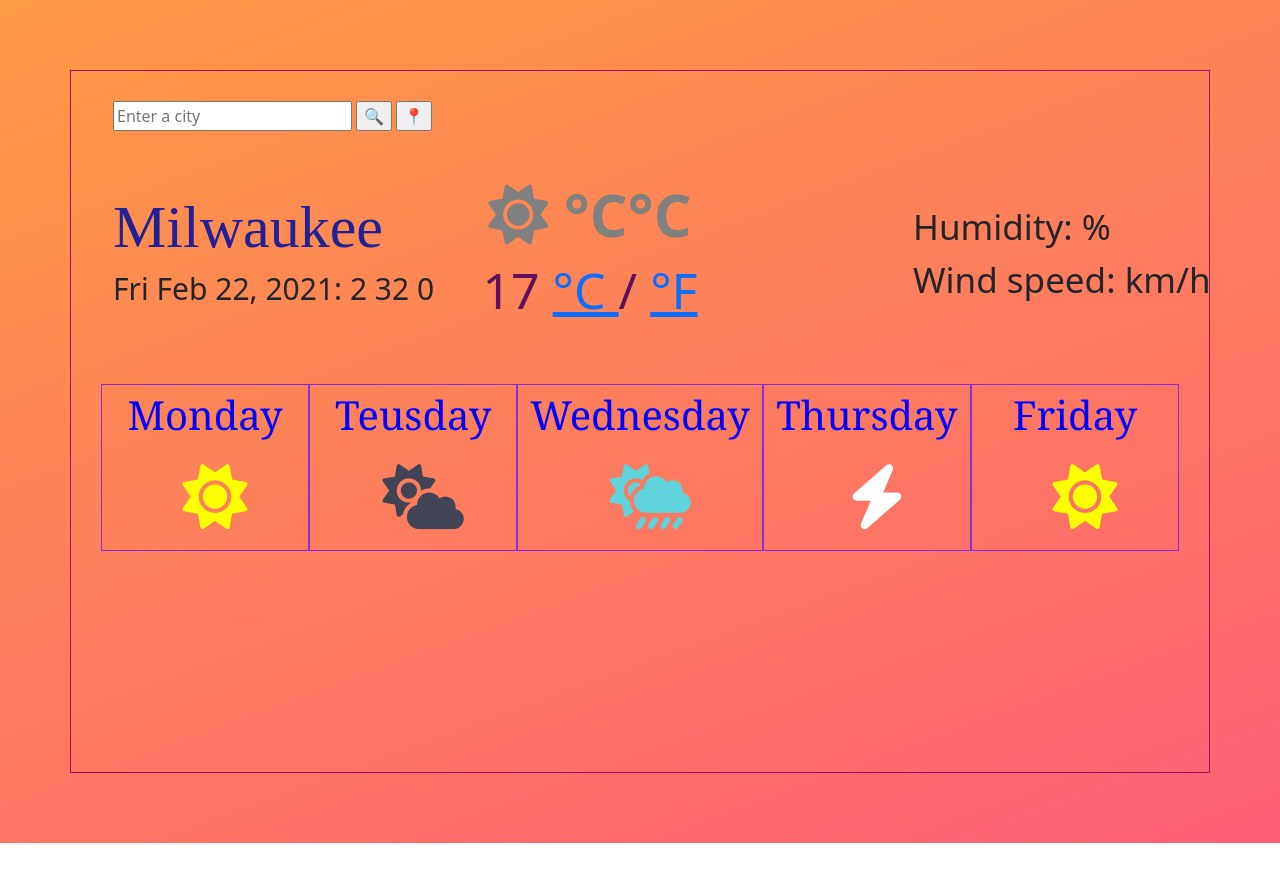
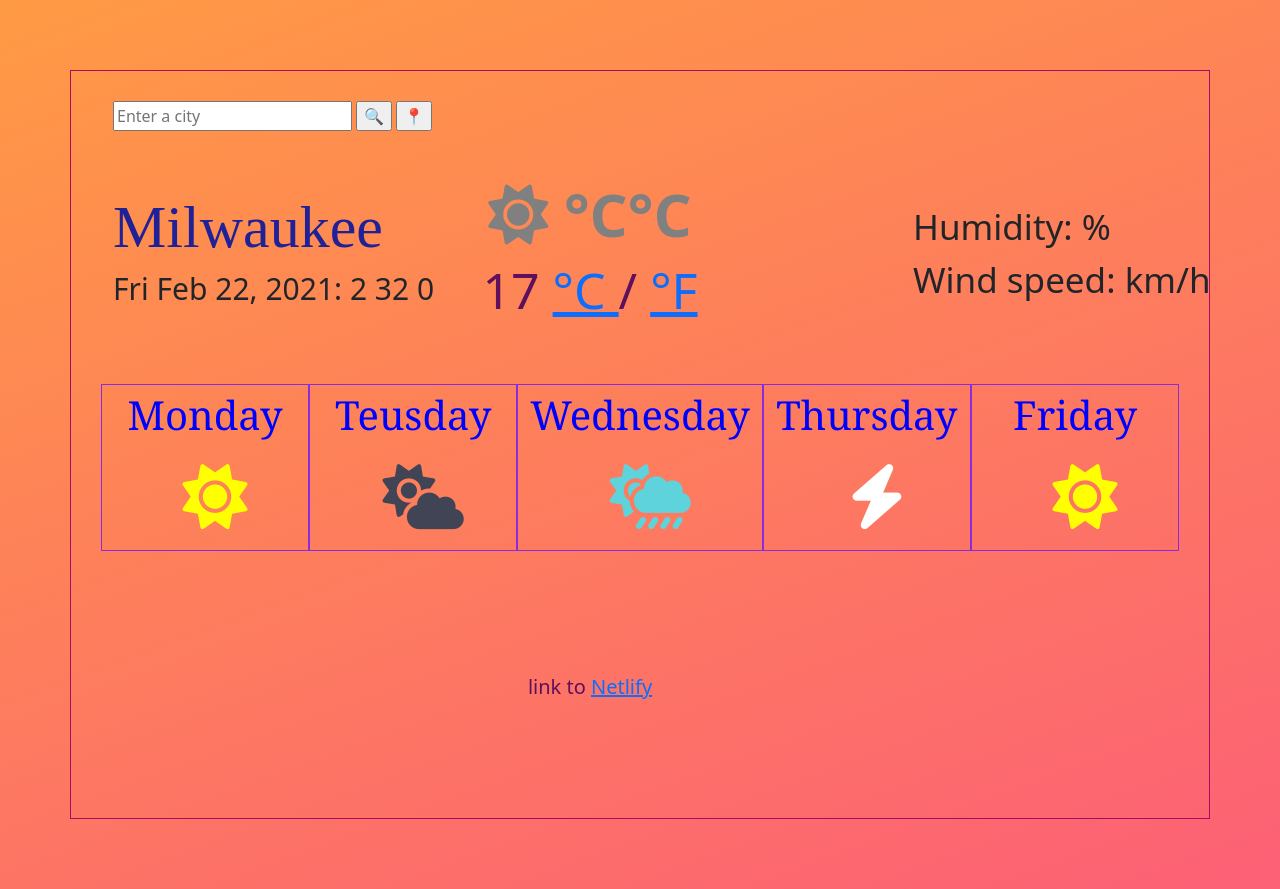
Before and after one commit to xyoojlinda/myweatherproject, a plain HTML site: page index.html in a window 1280 px wide. Shown: the top 889 px of the page. Before the commit the page ends 843 px from the top, so only its background shows below. Drawn offline with nearby package versions, Linux system fonts and the light colour scheme; no server answers.

Commit message:
created link to Netlify at bottom of page

```diff
--- a/index.html
+++ b/index.html
@@ -82,6 +82,10 @@
     </ul>
     </div>
   </form>
-		<script src="weather.js"></script>
+    <script src="weather.js"></script>
+
+    <p class="netlify">
+      link to <a href="https://youthful-blackwell-8cea42.netlify.app/"> Netlify</a>
+    </p>
 	</body>
 </html>
--- a/styles.css
+++ b/styles.css
@@ -104,3 +104,9 @@ ul {
 	position: relative;
 	left: 10px;
 }
+
+.netlify {
+	text-align: center;
+	font-size: 20px;
+	font-weight: lighter;
+}
```
